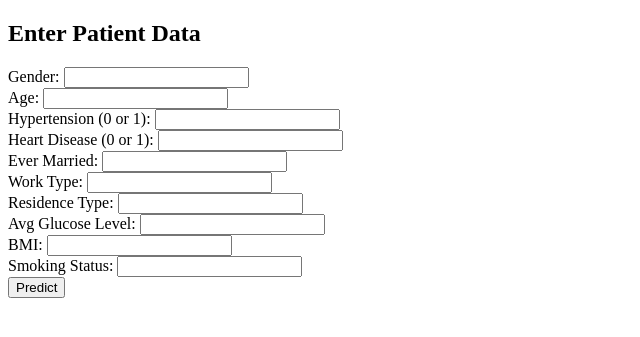
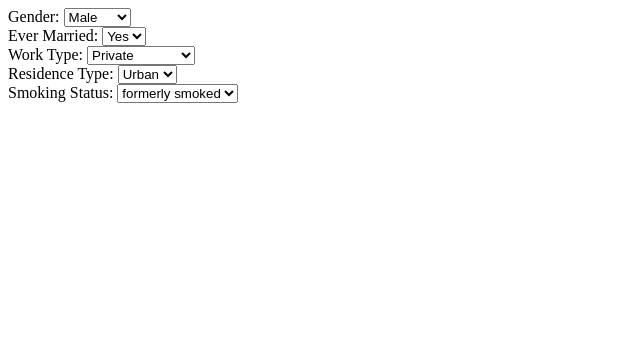
Before and after one commit to IsseHayatu/stroke-predictor, a Flask app: page / in a window 1280 px wide. Shown: the top 337 px of the page, without its empty margins (0-640 px from the left). Run offline with Flask 3, Linux system fonts and the light colour scheme.

Commit message:
Update form.html with dropdowns for categorical features

```diff
--- a/templates/form.html
+++ b/templates/form.html
@@ -1,22 +1,35 @@
-<!DOCTYPE html>
-<html>
-<head>
-    <title>Stroke Prediction Form</title>
-</head>
-<body>
-    <h2>Enter Patient Data</h2>
-    <form action="/predict" method="post">
-        Gender: <input type="text" name="gender"><br>
-        Age: <input type="number" name="age"><br>
-        Hypertension (0 or 1): <input type="number" name="hypertension"><br>
-        Heart Disease (0 or 1): <input type="number" name="heart_disease"><br>
-        Ever Married: <input type="text" name="ever_married"><br>
-        Work Type: <input type="text" name="work_type"><br>
-        Residence Type: <input type="text" name="Residence_type"><br>
-        Avg Glucose Level: <input type="text" name="avg_glucose_level"><br>
-        BMI: <input type="text" name="bmi"><br>
-        Smoking Status: <input type="text" name="smoking_status"><br>
-        <button type="submit">Predict</button>
-    </form>
-</body>
-</html>
+Gender:
+<select name="gender" required>
+  <option value="Male">Male</option>
+  <option value="Female">Female</option>
+  <option value="Other">Other</option>
+</select><br>
+
+Ever Married:
+<select name="ever_married" required>
+  <option value="Yes">Yes</option>
+  <option value="No">No</option>
+</select><br>
+
+Work Type:
+<select name="work_type" required>
+  <option value="Private">Private</option>
+  <option value="Self-employed">Self-employed</option>
+  <option value="Govt_job">Govt_job</option>
+  <option value="children">children</option>
+  <option value="Never_worked">Never_worked</option>
+</select><br>
+
+Residence Type:
+<select name="Residence_type" required>
+  <option value="Urban">Urban</option>
+  <option value="Rural">Rural</option>
+</select><br>
+
+Smoking Status:
+<select name="smoking_status" required>
+  <option value="formerly smoked">formerly smoked</option>
+  <option value="never smoked">never smoked</option>
+  <option value="smokes">smokes</option>
+  <option value="Unknown">Unknown</option>
+</select><br>
```
